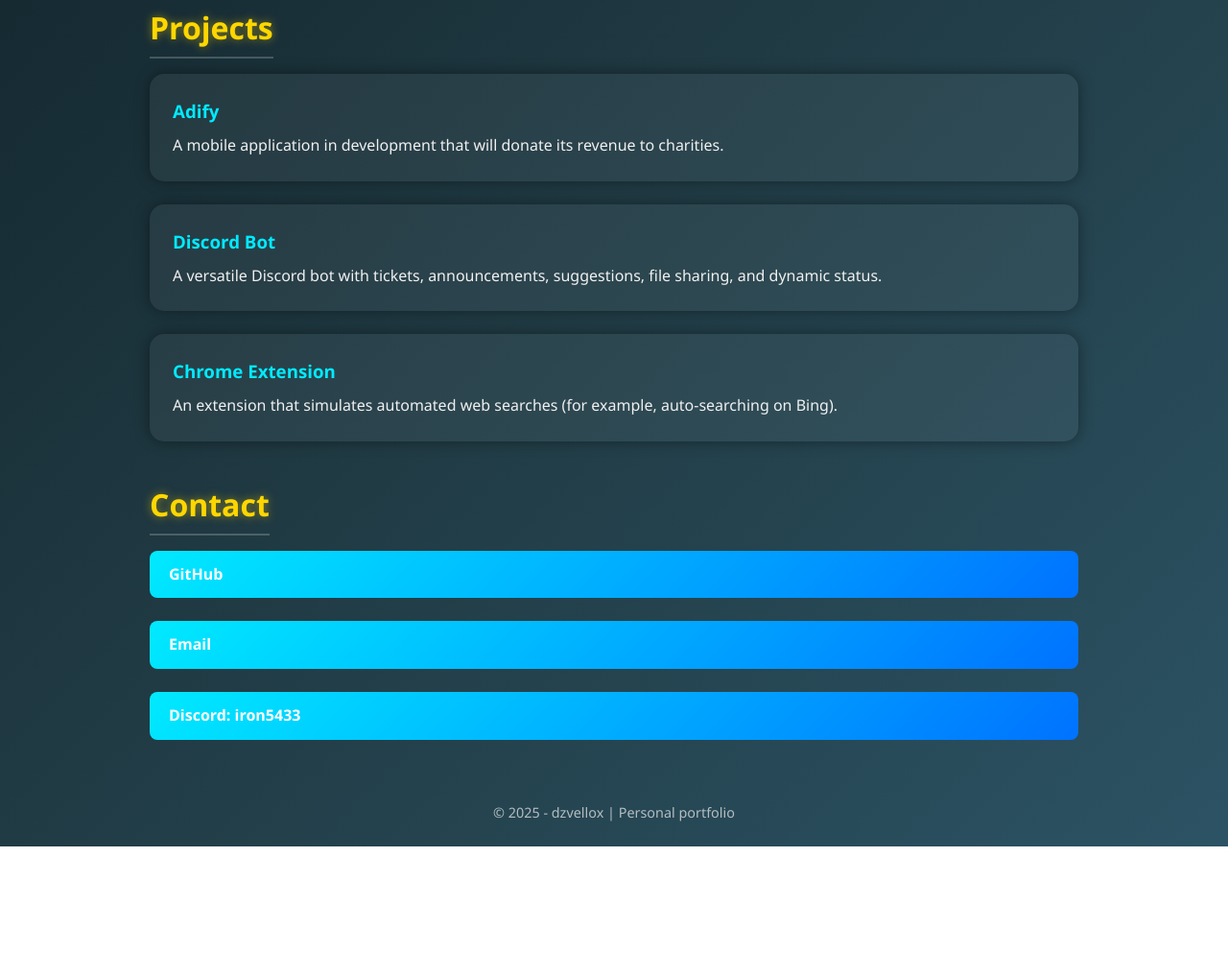
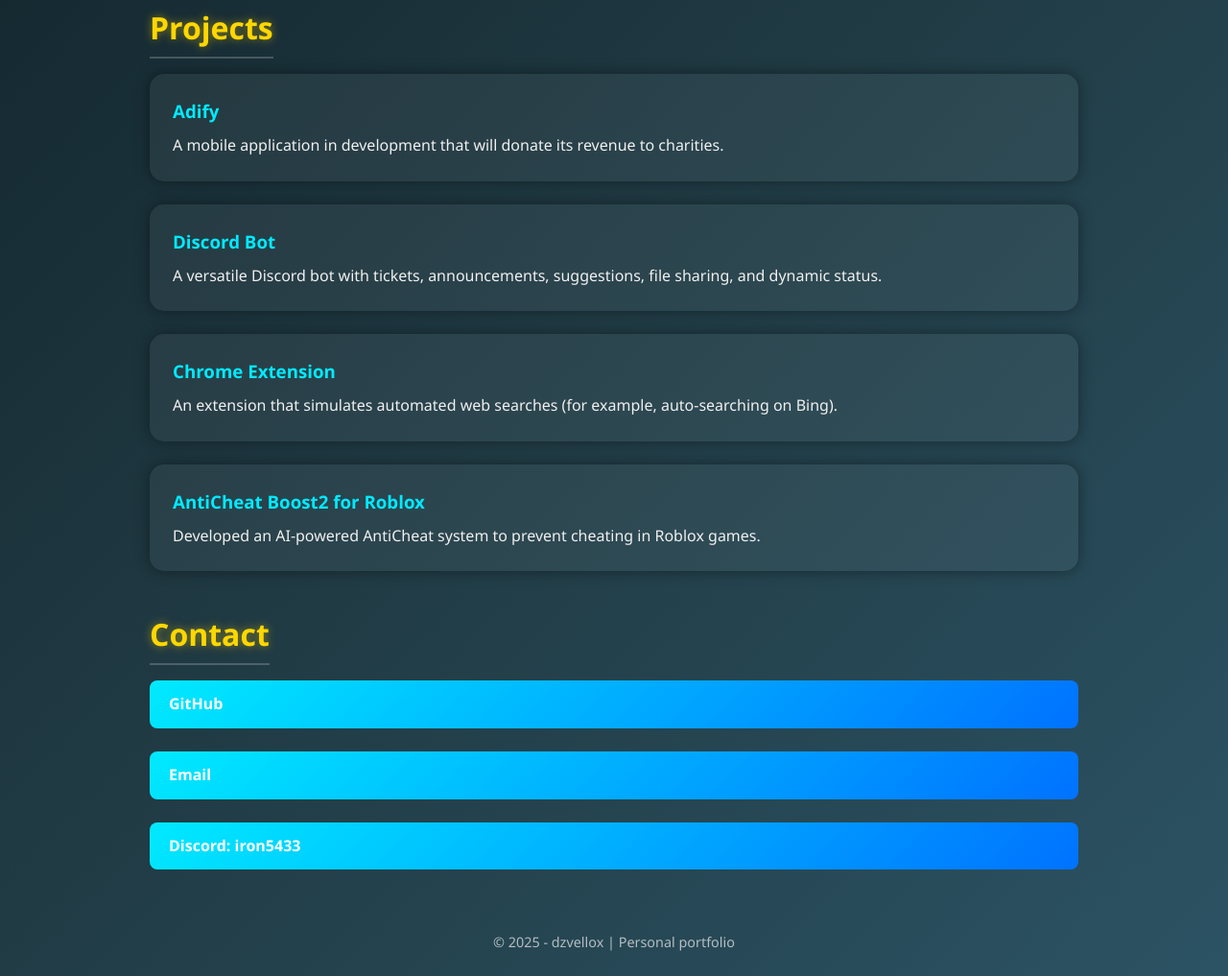
Before and after one commit to dzvellox/adify, a plain HTML site: page index.html in a window 1280 px wide. Shown: the part 488-1505 px from the top of the page at 96% size. Before the commit the page ends 1370 px from the top, so only its background shows below. Drawn offline with Linux system fonts and the light colour scheme.

Commit message:
Update index.html

```diff
--- a/index.html
+++ b/index.html
@@ -135,6 +135,10 @@
           <h3>Chrome Extension</h3>
           <p>An extension that simulates automated web searches (for example, auto-searching on Bing).</p>
         </div>
+        <div class="project">
+          <h3>AntiCheat Boost2 for Roblox</h3>
+          <p>Developed an AI-powered AntiCheat system to prevent cheating in Roblox games.</p>
+        </div>
       </div>
     </section>
 
```
